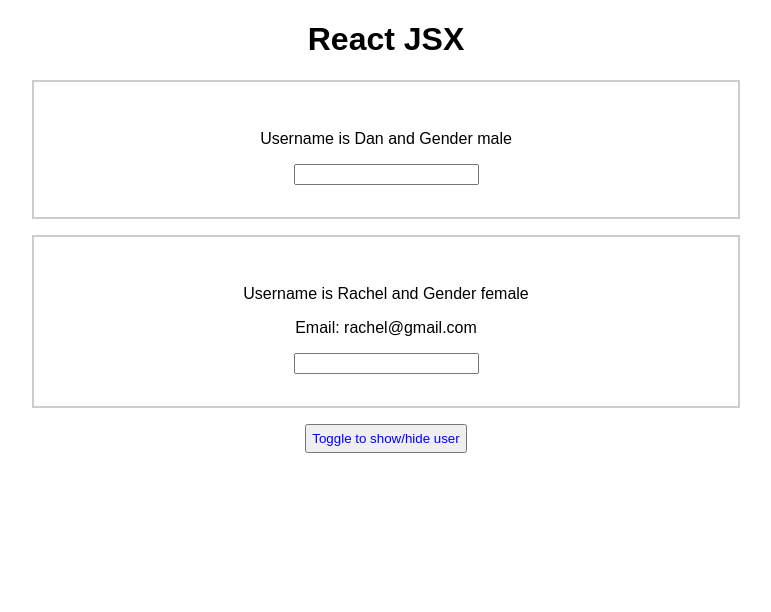
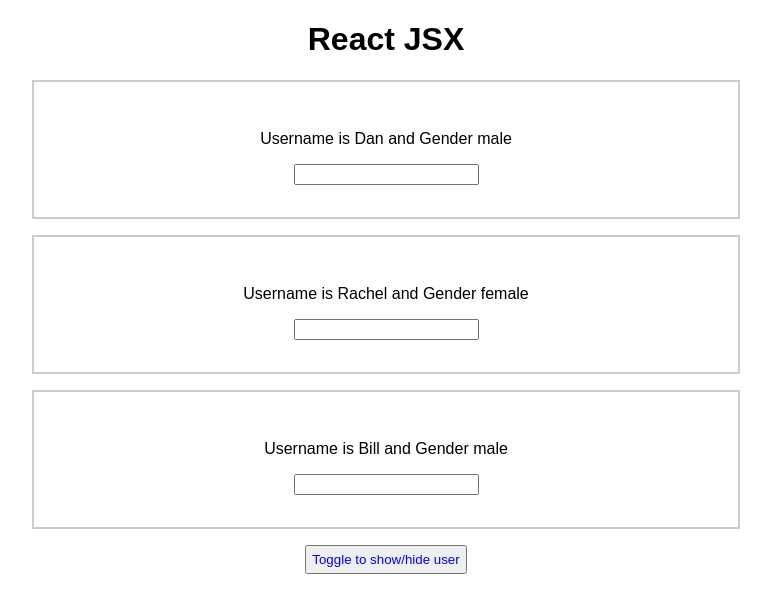
Before and after one commit to zhongminma/react-guide, a React (Create React App) app: page / in a window 1280 px wide. Both pictures are taken after a click on the button "Toggle to show/hide user". Shown: the top 612 px of the page, without its empty margins (254-1025 px from the left). Built offline with nearby package versions, Linux system fonts and the light colour scheme.

Commit message:
add delete method and iterate using map()

```diff
--- a/src/App.js
+++ b/src/App.js
@@ -5,20 +5,21 @@ import User from './User/User';
 class App extends Component {
   state = {
     users: [
-      { name: 'Dan', gender: 'male'},
-      { name: 'Rachel', gender: 'female'}
+      { id: 'a001', name: 'Dan', gender: 'male'},
+      { id: 'a002', name: 'Rachel', gender: 'female'},
+      { id: 'a003', name: 'Bill', gender: 'male'},
     ],
     showUsers: false,
   }
 
-  checkFullNamehandler = (newName) => {
-    //console.log('button clicked');
-    this.setState({users:[
-      { name: newName, gender: 'male'},
-      { name: 'Rachel M', gender: 'female'},
-      { name: 'Bill J', gender: 'male'},
-    ]});
-  }
+  // checkFullNamehandler = (newName) => {
+  //   //console.log('button clicked');
+  //   this.setState({users:[
+  //     { name: newName, gender: 'male'},
+  //     { name: 'Rachel M', gender: 'female'},
+  //     { name: 'Bill J', gender: 'male'},
+  //   ]});
+  // }
 
   changeGenderHandler = (event) => {
     this.setState(
@@ -30,6 +31,13 @@ class App extends Component {
     );
   }
 
+  deleteUserHandler = (userIndex) => {
+    //const users = this.state.users.slice();
+    const users = [...this.state.users];
+    users.splice(userIndex, 1);
+    this.setState({users: users});
+  }
+
   toggleUsersHandler = () => {
     const ableShow = this.state.showUsers;
     this.setState({showUsers: !ableShow})
@@ -37,21 +45,34 @@ class App extends Component {
 
   render() {
     let ableShowUsers = null;
-    if(this.state.showUsers){
+    if(this.state.showUsers) {
       ableShowUsers = (
         <div>
-          <User
-            name={this.state.users[0].name}
-            gender={this.state.users[0].gender}/>
-          <User
-            name={this.state.users[1].name}
-            gender={this.state.users[1].gender}
-            changeGender = {this.changeGenderHandler}
-            updateNameClick={this.checkFullNamehandler.bind(this,'HHHHHH')}>
-              Email: rachel@gmail.com
-          </User>
+          {this.state.users.map((u, index) => {
+            return <User
+              clickToAction = {() => this.deleteUserHandler(index)}
+              name = {u.name}
+              gender = {u.gender}
+              key = {u.id}
+            />}
+          )}
         </div>
       );
+
+      // ableShowUsers = (
+      //   <div>
+      //     <User
+      //       name={this.state.users[0].name}
+      //       gender={this.state.users[0].gender}/>
+      //     <User
+      //       name={this.state.users[1].name}
+      //       gender={this.state.users[1].gender}
+      //       changeGender = {this.changeGenderHandler}
+      //       updateNameClick={this.checkFullNamehandler.bind(this,'HHHHHH')}>
+      //         Email: rachel@gmail.com
+      //     </User>
+      //   </div>
+      // );
     }
 
     const changeStyle = {
--- a/src/User/User.js
+++ b/src/User/User.js
@@ -25,7 +25,7 @@ import './User.css';
 const user = (props) => {
     return (
         <div className="User">
-            <p onClick={props.updateNameClick}>Username is {props.name} and Gender {props.gender}</p>
+            <p onClick={props.clickToAction}>Username is {props.name} and Gender {props.gender}</p>
             <p>{props.children}</p>
             <input type="text" onChange={props.changeGender} />
         </div>
```
